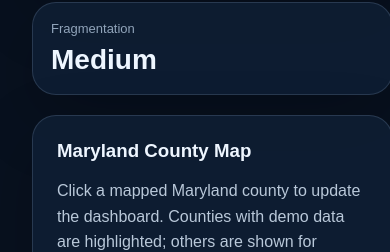
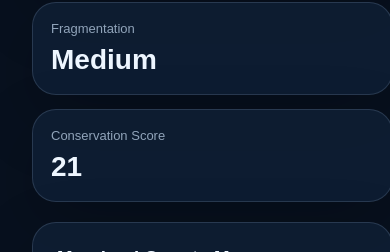
Before and after one commit to bobafettyoda/md-esa-dashboard, a Next.js app: page / in a window 390 px wide. Shown: the part 3245-3497 px from the top of the page. Built offline with nearby package versions, Linux system fonts and the light colour scheme.

Commit message:
Add conservation score metric

```diff
--- a/app/page.tsx
+++ b/app/page.tsx
@@ -7,7 +7,7 @@ import {
   Geography,
   ZoomableGroup,
 } from "react-simple-maps";
-import { counties, getSpeciesForCounty } from "../data/dashboard-data";
+import { counties, getSpeciesForCounty, getConservationScore } from "../data/dashboard-data";
 import "./styles.css";
 
 const geoUrl = "/geo/us-counties.json";
@@ -34,6 +34,7 @@ export default function Home() {
     counties.find((c) => c.id === selectedCountyId) || counties[0];
 
   const selectedSpecies = getSpeciesForCounty(selectedCounty);
+  const conservationScore = getConservationScore(selectedCounty);
 
   const usfwsCount = selectedSpecies.filter((s) => s.agency === "USFWS").length;
   const noaaCount = selectedSpecies.filter((s) => s.agency === "NOAA Fisheries").length;
@@ -95,11 +96,12 @@ export default function Home() {
             </div>
           </div>
 
-          <div className="metrics">
+          <div className="metrics metricsFive">
             <div className="metric"><span>ESA Species</span><strong>{selectedSpecies.length}</strong></div>
             <div className="metric"><span>Protected Habitat</span><strong>{selectedCounty.protectedHabitatPercent}%</strong></div>
             <div className="metric"><span>Critical Habitat</span><strong>{selectedCounty.criticalHabitatPresent ? "Yes" : "No"}</strong></div>
             <div className="metric"><span>Fragmentation</span><strong>{selectedCounty.fragmentationRisk}</strong></div>
+            <div className="metric"><span>Conservation Score</span><strong>{conservationScore}</strong></div>
           </div>
 
           <div className="panel mapPanel">
--- a/app/styles.css
+++ b/app/styles.css
@@ -512,3 +512,19 @@ dd {
 .realMap svg {
   min-height: 520px;
 }
+
+.metricsFive {
+  grid-template-columns: repeat(5, 1fr);
+}
+
+@media (max-width: 1100px) {
+  .metricsFive {
+    grid-template-columns: repeat(2, 1fr);
+  }
+}
+
+@media (max-width: 700px) {
+  .metricsFive {
+    grid-template-columns: 1fr;
+  }
+}
```
